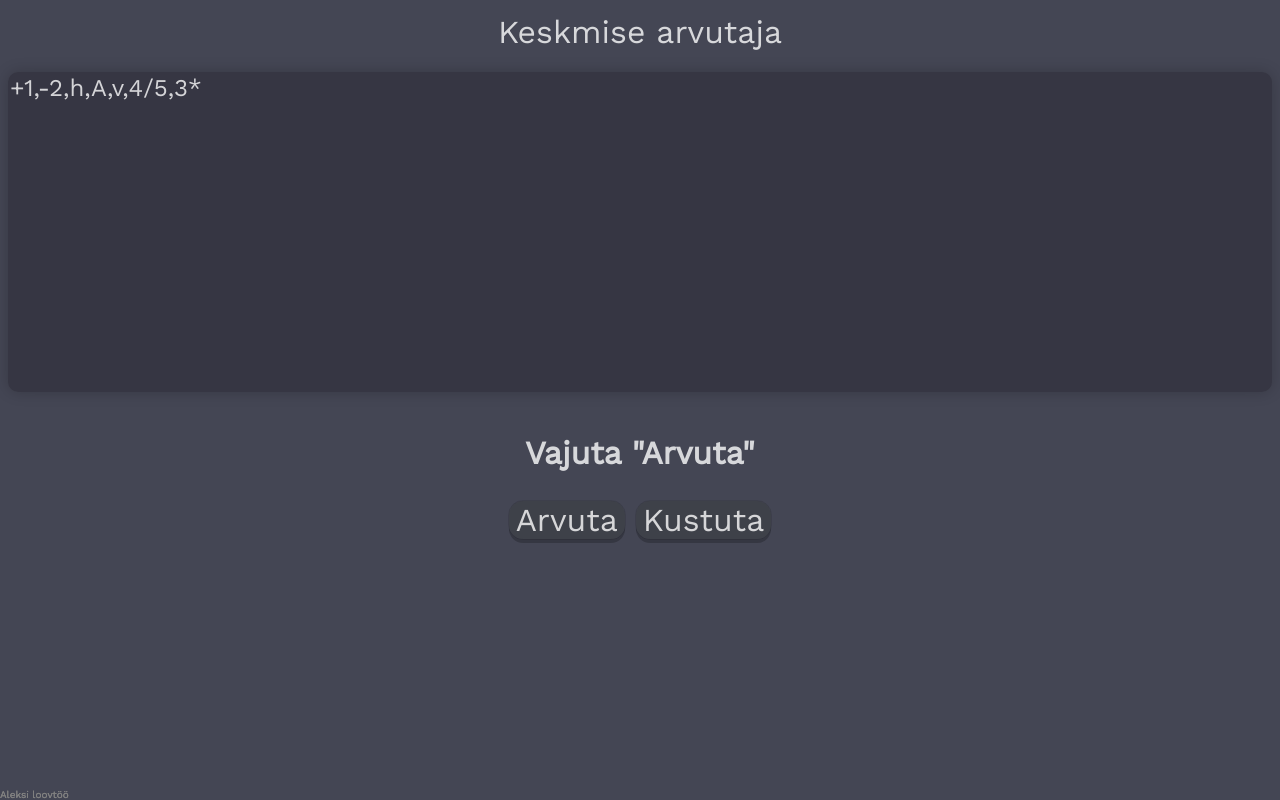
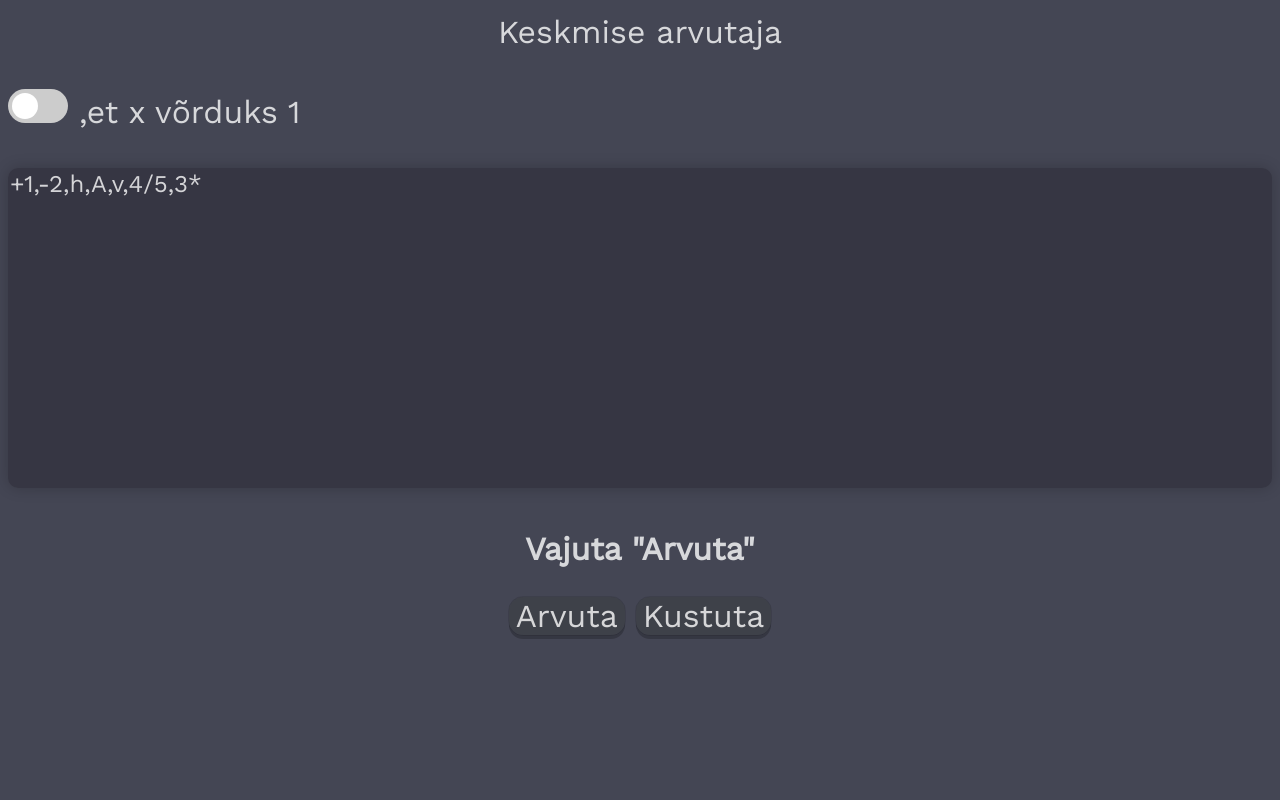
Before and after one commit to lauaall/keskmisearvutaja, a plain HTML site: page index.html in a window 1280 px wide. Drawn offline with nearby package versions, Linux system fonts and the light colour scheme.

Commit message:
added slider for if x = 1

```diff
--- a/index.html
+++ b/index.html
@@ -13,13 +13,17 @@
 </head>
 <body onload="visit()">
             <p id="text" class="text">Keskmise arvutaja</p>
+            <div class="switch">
+                <input type="checkbox" id="switch" name="theme" />
+                <label for="switch" class="slider round"></label>
+              </div>
+              <div class="x1"><p>,et x võrduks 1</p></div>
             <label for="textbox"><textarea style="resize: none;" oninput="arvuta()" id="textfield" rows="5" cols="30">+1,-2,h,A,v,4/5,3*</textarea></label>
             <div><p id="text2" class="text2"><b>Vajuta "Arvuta"</b></p></div>
             <div class="button">
                 <button onclick="arvuta()" title="Vajuta siia, et arvutada keskmine!" id="button" class="button">Arvuta</button>
                 <button id="button2" title="Vajuta siia, et kustutada kastis olevad numbrid!">Kustuta</button>
             </div>
-            <div class="madewith"></div>
 
 </body>
 <script>
@@ -29,22 +33,27 @@ const button = document.getElementById("button");
 const button2 = document.getElementById("button2");
 const text2 = document.getElementById("text2");
 const body = document.querySelector("body");
-
+const switcher = document.getElementById("switch");
 var visited = localStorage.getItem("visitTimes");
 function visit() {
     localStorage.setItem("visitTimes", ++visited);
 }
 
+
+
+
 function arvuta() {
-
     var str = textfield.value;
-    var remove = str.replace(/^\d+\,\d+\,/g, "");
-    var str2 = str.replace(/[^0-5]/g, '');
+    var regex = switcher.checked ? /[^x\d0-5]/g : /[^0-5]/g;
+    var str2 = str.replace(/^\d+\,\d+\,/g, "").replace(regex, '');
+    if (str2.includes("x")) {
+        str2 = str2.replace(/x/g, "1");
+    }
     var arr = str2.split('');
     var sum = arr.reduce((a, b) => parseInt(a) + parseInt(b));
     var avg = sum / arr.length;
-    var rounded = avg.toFixed(2)
-    // if pressed is false and rounded = 5.00, then confetti
+    var rounded = avg.toFixed(2);
+
     if (pressed == false && rounded >= 4.50) {
         confetti({
             particleCount: 200,
--- a/style.css
+++ b/style.css
@@ -11,6 +11,62 @@ body {
     line-height: 1.0;
 
 }
+
+.x1 {
+    display: inline-block;
+}
+/* css for the toggle slider */
+.switch {
+    position: relative;
+    display: inline-block;
+    width: 60px;
+    height: 34px;
+  }
+
+  .switch input {
+    display: none;
+  }
+
+  .slider {
+    position: absolute;
+    cursor: pointer;
+    top: 0;
+    left: 0;
+    right: 0;
+    bottom: 0;
+    background-color: #cccccc;
+    transition: .4s;
+    border-radius: 34px;
+  }
+
+  .slider:before {
+    position: absolute;
+    content: "";
+    height: 26px;
+    width: 26px;
+    left: 4px;
+    bottom: 4px;
+    background-color: rgb(255, 255, 255);
+    transition: .4s;
+    border-radius: 50%;
+  }
+
+  input:checked + .slider {
+    background-color: #5c6091;
+  }
+
+  input:checked + .slider:before {
+    transform: translateX(26px);
+  }
+
+  .slider.round {
+    border-radius: 34px;
+  }
+
+  .slider.round:before {
+    border-radius: 50%;
+  }
+
 
 * {
     -webkit-font-smoothing: antialiased;
@@ -133,16 +189,3 @@ button:active {
   box-shadow: 0 3px #666;
   transform: translateY(2px);
 }
-
-#madewith {
-    position: relative;
-}
-
-div::after {
-    content: "Aleksi loovtöö";
-    position: absolute;
-    bottom: 0;
-    left: 0;
-    color: grey;
-    font-size: 10px;
-}
```
